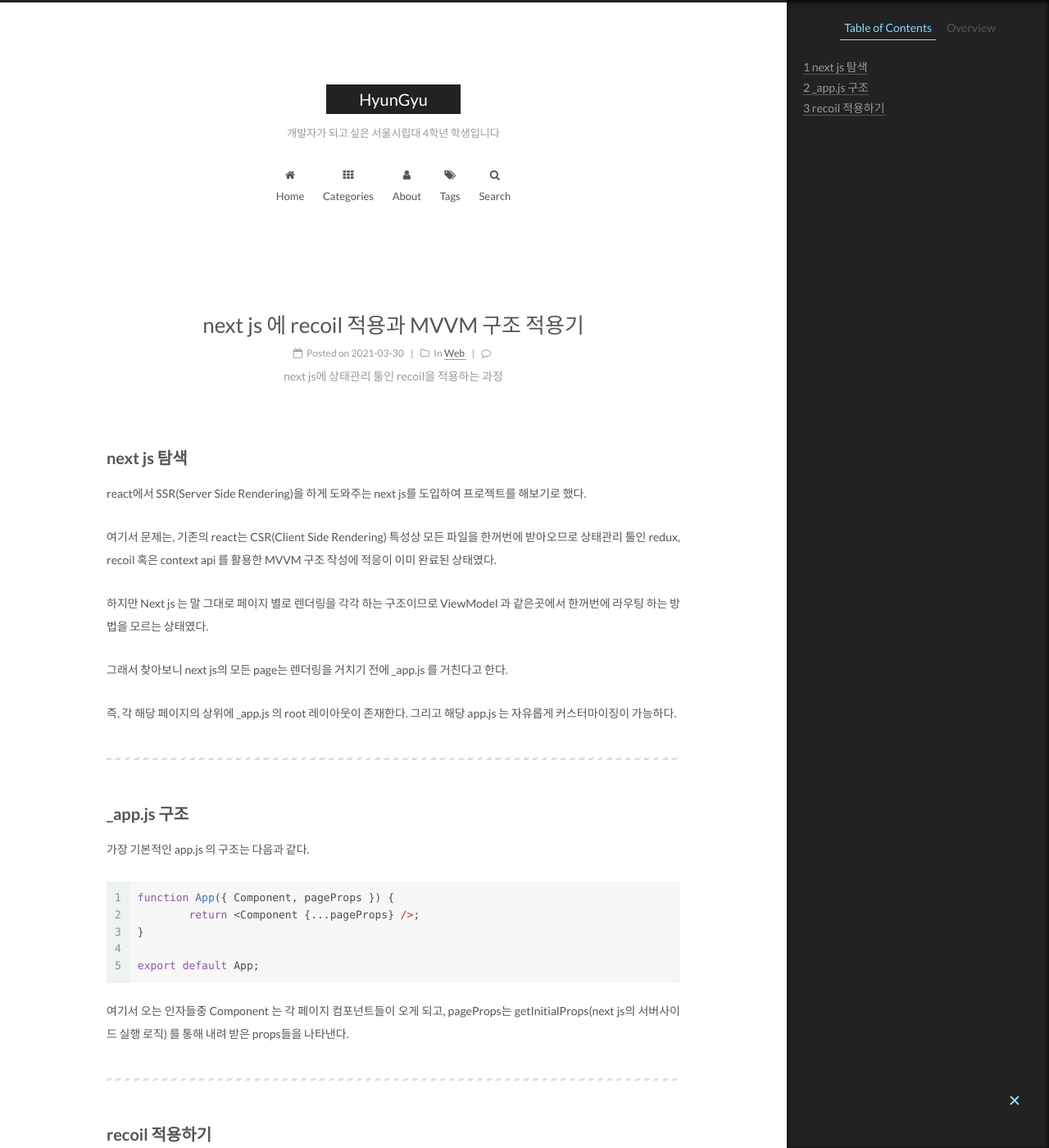
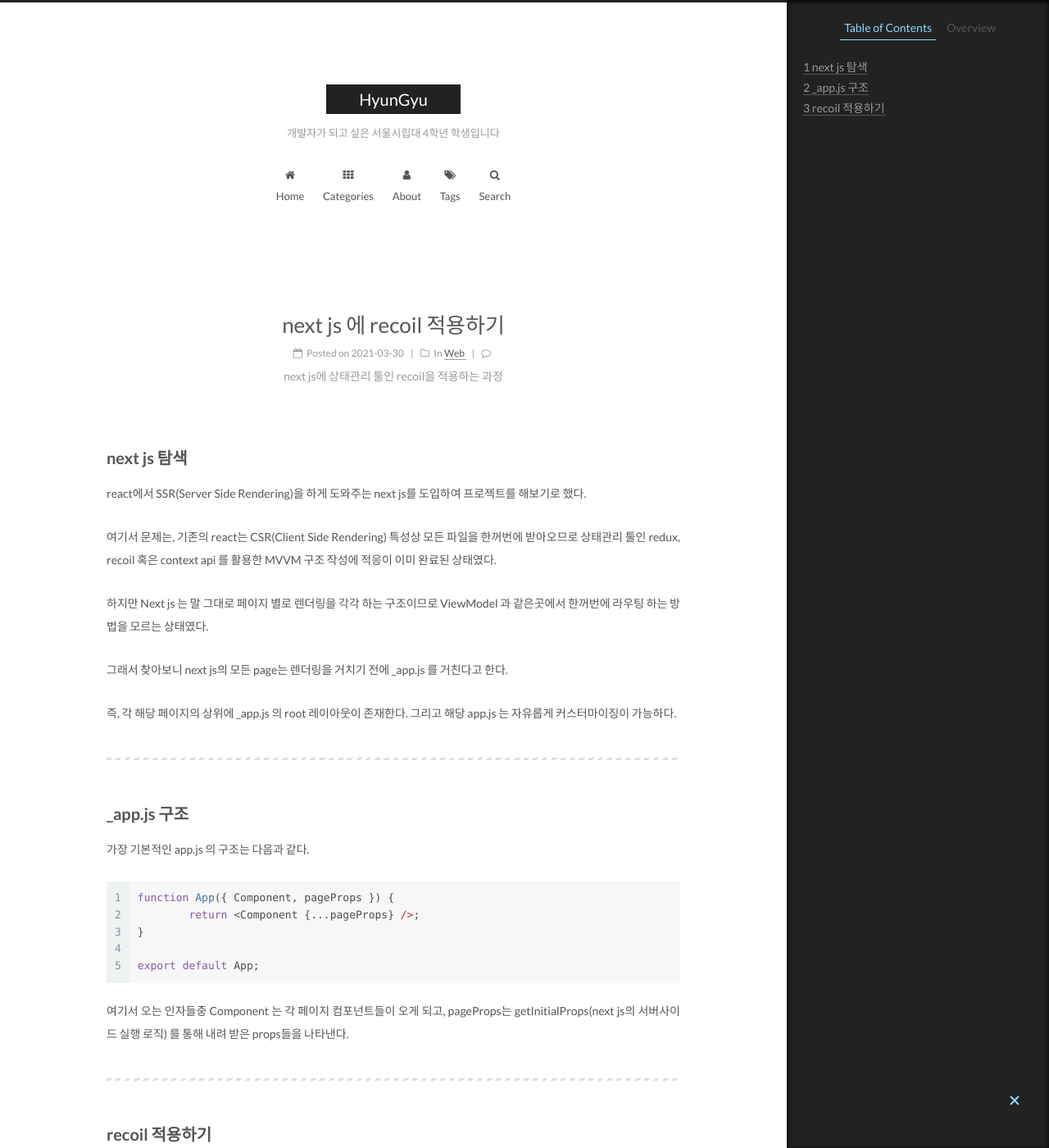
Before and after one commit to gusrb3164/gusrb3164.github.io, a Jekyll site: the page built from _posts/2021-03-30-next-js-recoil.md, in a window 1280 px wide and 1400 px high. Shown: the whole window at 82% size. Built offline with Jekyll 4.4.1, drawn with Linux system fonts in a browser that asks for light colours; comment, search, counter and statistics services are not loaded; some of the changed text lies outside the part shown.

Commit message:
remove mvvm

```diff
--- a/_posts/2021-03-30-next-js-recoil.md
+++ b/_posts/2021-03-30-next-js-recoil.md
@@ -1,6 +1,6 @@
 ---
 layout: post
-title: next js 에 recoil 적용과 MVVM 구조 적용기
+title: next js 에 recoil 적용하기
 description: next js에 상태관리 툴인 recoil을 적용하는 과정
 categories: Web
 tags: [Programming, Web, Frontend]
@@ -112,6 +112,4 @@
 
 ---
 
-이처럼 next js 에 recoil, redux 적용은 이런식으로 하면 되지만 MVVM 의 핵심인 ViewModel은 어떤식으로 적용해야할지 아직 감은 안잡힌다. CSR에서는 이러한 문서를 찾기도 힘들고, 동기말로는 MVVM을 CSR, SSR 구조에서 정확히 지킨다고 장담하는 사람은 없어서 너무 디자인 패턴에 집착하지 말라고는 하니 염두에 두어야겠다..
-
-참고 링크 <https://medium.com/swlh/how-to-use-recoil-js-library-in-next-js-framework-33af174dae68>
+하지만 여기서 다른 페이지를 렌더링 할 경우 getInitialProps를 이용해서 state를 받아야만 다른 페이지에서도 동일하게 전역 상태를 사용할 수 있으므로 이 부분에 대해 찾아봐야 겠다.
```
